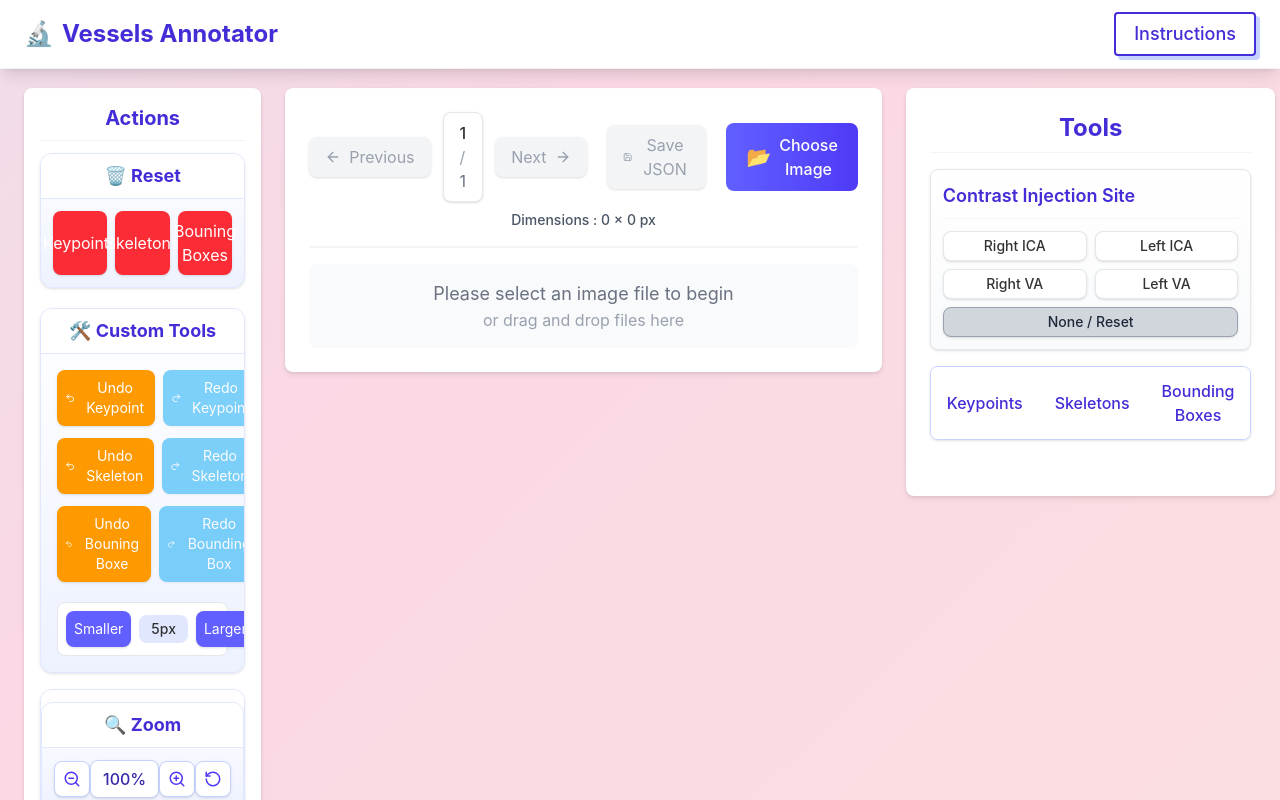
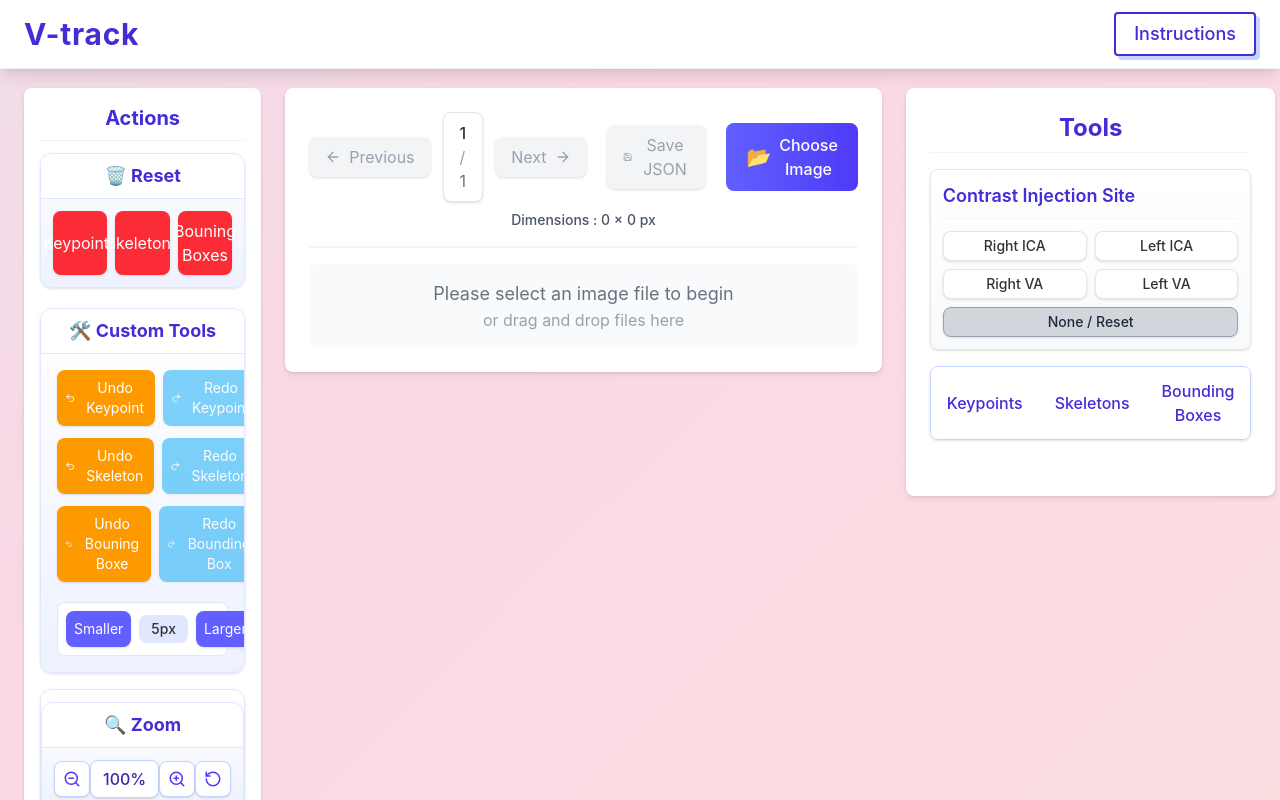
Before and after one commit to IIAS-Research/VTrack, a React (Vite) app: page / in a window 1280 px wide. Shown: the top 800 px of the page. Built offline with nearby package versions, Linux system fonts and the light colour scheme.

Commit message:
[STYLE] ajout toggle pour keypoint, skelet, bbox + titre V-Track

```diff
--- a/index.html
+++ b/index.html
@@ -4,7 +4,7 @@
     <meta charset="UTF-8" />
     <link rel="icon" type="image/svg+xml" href="/vite.svg" />
     <meta name="viewport" content="width=device-width, initial-scale=1.0" />
-    <title>Vessels Annotator</title>
+    <title>V-Track</title>
   </head>
   <body>
     <div id="root"></div>
--- a/src/component/annotator.jsx
+++ b/src/component/annotator.jsx
@@ -520,9 +520,9 @@ export default function DicomAnnotator() {
                 <div className="mb-4">
                     <div className="flex rounded-lg overflow-hidden border border-indigo-200 shadow-sm">
                         <button
-                            className={`flex-1 py-3 px-4 font-medium transition-all duration-200 ${selectedKeypointLabel ? 'bg-indigo-600 text-white' : 'bg-white text-indigo-700 hover:bg-indigo-50'}`}
+                            className={`flex-1 py-3 px-4 font-medium transition-all duration-200 ${selectedMode === "keypoint" ? 'bg-indigo-600 text-white' : 'bg-white text-indigo-700'}`}
                             onClick={() => {
-                                setSelectedMode("keypoint")
+                                setSelectedMode(prev => prev === "keypoint" ? null : "keypoint");
                                 setSelectedKeypointLabel(null);
                                 setSelectedSkeletonLabel(null);
                                 setSelectedBboxLabel(null);
@@ -531,9 +531,9 @@ export default function DicomAnnotator() {
                             Keypoints
                         </button>
                         <button
-                            className={`flex-1 py-3 px-4 font-medium transition-all duration-200 ${selectedSkeletonLabel ? 'bg-indigo-600 text-white' : 'bg-white text-indigo-700 hover:bg-indigo-50'}`}
+                            className={`flex-1 py-3 px-4 font-medium transition-all duration-200 ${selectedMode === "skeleton" ? 'bg-indigo-600 text-white' : 'bg-white text-indigo-700'}`}
                             onClick={() => {
-                                setSelectedMode("skeleton")
+                                setSelectedMode(prev => prev === "skeleton" ? null : "skeleton");
                                 setSelectedSkeletonLabel(null);
                                 setSelectedKeypointLabel(null);
                                 setSelectedBboxLabel(null);
@@ -542,9 +542,9 @@ export default function DicomAnnotator() {
                             Skeletons
                         </button>
                         <button
-                            className={`flex-1 py-3 px-4 font-medium transition-all duration-200 ${selectedBboxLabel ? 'bg-indigo-600 text-white' : 'bg-white text-indigo-700 hover:bg-indigo-50'}`}
+                            className={`flex-1 py-3 px-4 font-medium transition-all duration-200 ${selectedMode === "bbox" ? 'bg-indigo-600 text-white' : 'bg-white text-indigo-700'}`}
                             onClick={() => {
-                                setSelectedMode("bbox")
+                                setSelectedMode(prev => prev === "bbox" ? null : "bbox");
                                 setSelectedBboxLabel(null);
                                 setSelectedKeypointLabel(null);
                                 setSelectedSkeletonLabel(null);
--- a/src/component/components/VesselLabels.jsx
+++ b/src/component/components/VesselLabels.jsx
@@ -64,7 +64,7 @@ export function VesselLabels({ title, colors, selectedLabel, setSelectedLabel })
             {/* Bouton None */}
             <button
                 onClick={() => setSelectedLabel(null)}
-                className={`mt-2 px-2 py-1 rounded w-full ${selectedLabel === null ? 'bg-indigo-500 text-white' : 'bg-indigo-100 text-indigo-500'}`}
+                className={`mt-2 px-2 py-1 rounded w-full border text-sm font-medium shadow-sm ${selectedLabel === null ? 'bg-gray-300 text-gray-800 border-gray-400' : 'bg-white hover:bg-gray-100 border-gray-200'}`}
             >
                 No selection
             </button>
--- a/src/component/components/menu.jsx
+++ b/src/component/components/menu.jsx
@@ -8,9 +8,8 @@ const Menu = () => {
     return (
         <div className="fixed w-full flex justify-between items-center py-3 px-6 z-10 bg-white shadow-lg border-b border-gray-100">
             <div className="flex items-center">
-                <h1 className="text-2xl font-bold text-indigo-700">
-                    <span className="mr-2">🔬</span>
-                    Vessels Annotator
+                <h1 className="text-3xl font-bold text-indigo-700 tracking-wide">
+                    V-track
                 </h1>
             </div>
 
```
